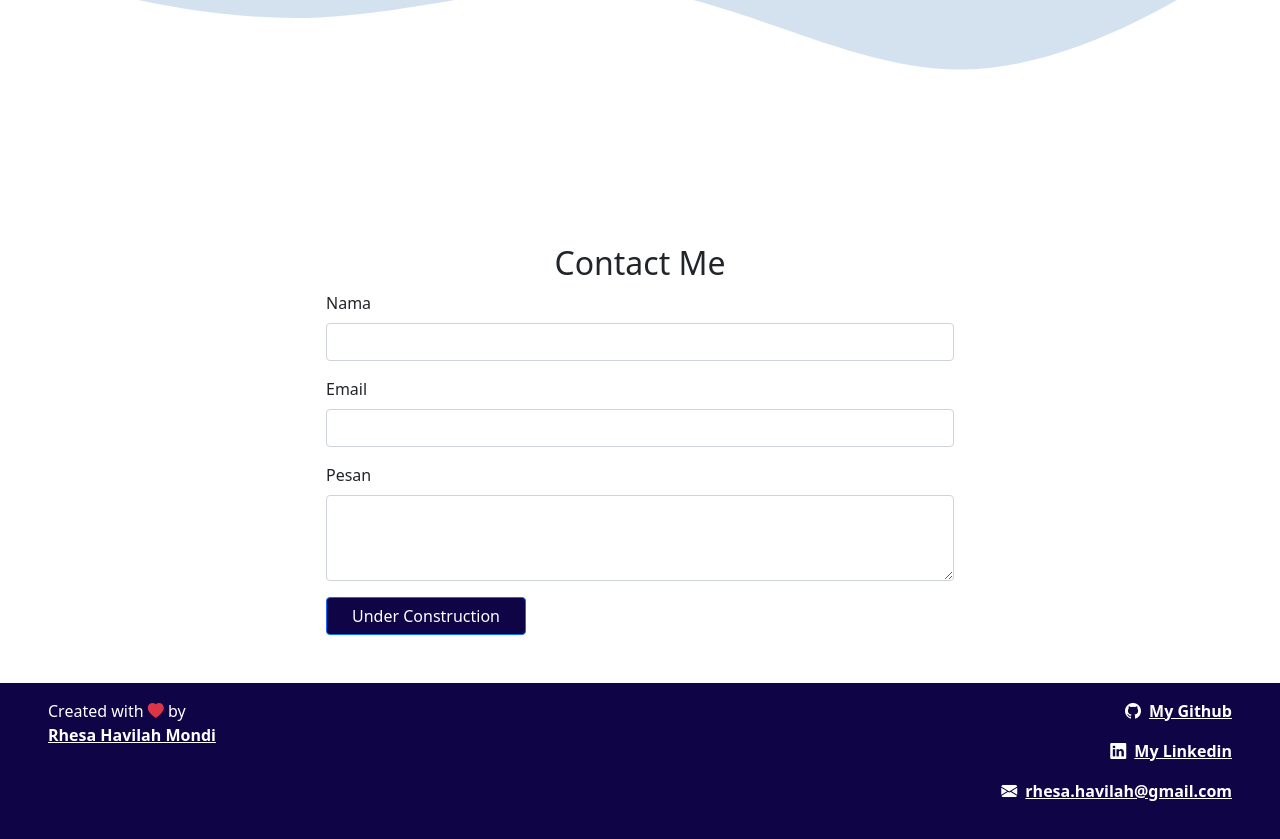
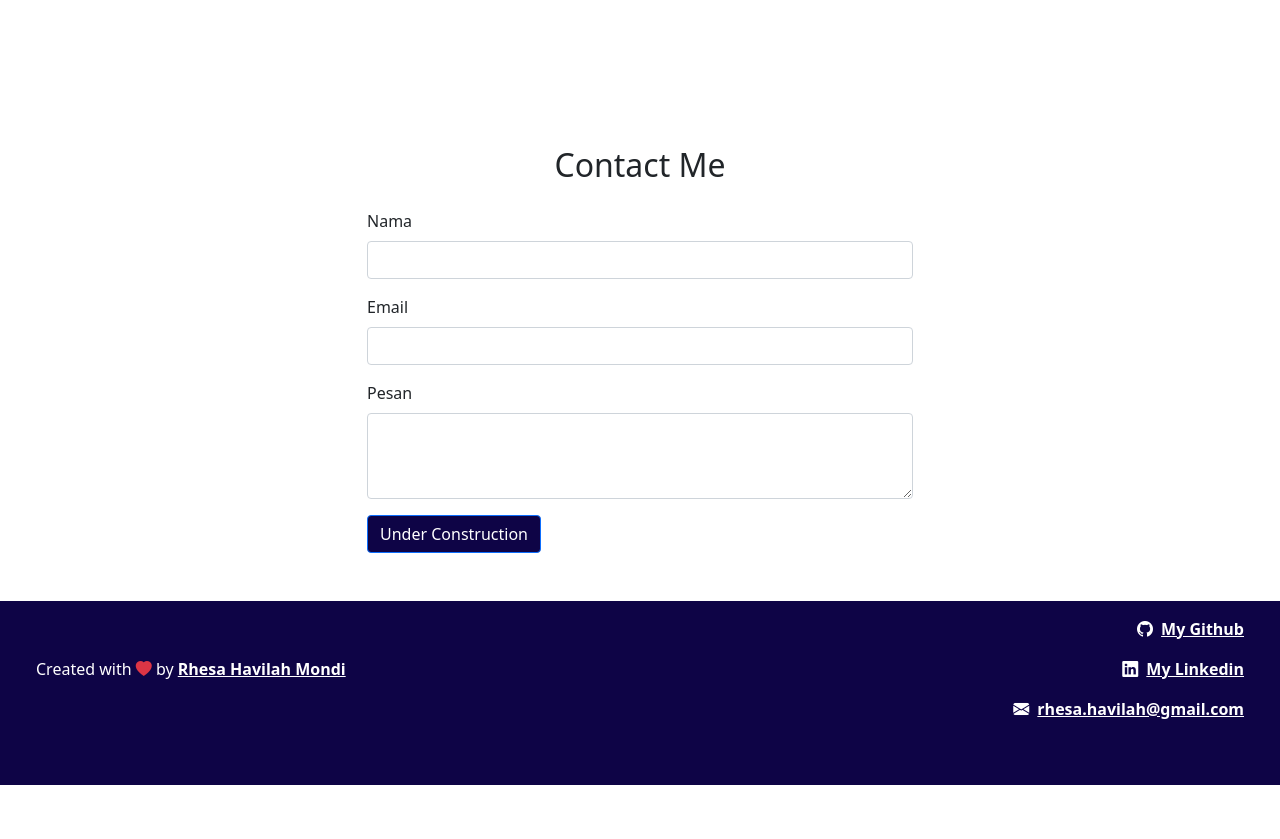
Before and after one commit to rheshav/MyPortofolio, a plain HTML site: page index.html in a window 1280 px wide. Shown: the part 2385-3224 px from the top of the page. After the commit the page ends 3170 px from the top, so only its background shows below. Drawn offline with nearby package versions, Linux system fonts and the light colour scheme.

Commit message:
edit button and card image height

```diff
--- a/index.html
+++ b/index.html
@@ -7,13 +7,13 @@
     <meta name="viewport" content="width=device-width, initial-scale=1" />
 
     <!-- favicon -->
-    <link rel="icon" href="img/favicon-32x32.png" type="image/gif" sizes="32x32">
+    <link rel="icon" href="img/favicon-32x32.png" type="image/gif" sizes="32x32" />
 
     <!-- Bootstrap CSS -->
     <link href="https://cdn.jsdelivr.net/npm/bootstrap@5.0.0-beta2/dist/css/bootstrap.min.css" rel="stylesheet" integrity="sha384-BmbxuPwQa2lc/FVzBcNJ7UAyJxM6wuqIj61tLrc4wSX0szH/Ev+nYRRuWlolflfl" crossorigin="anonymous" />
 
     <!-- Bootstrap Icon -->
-    <link rel="stylesheet" href="https://cdn.jsdelivr.net/npm/bootstrap-icons@1.4.0/font/bootstrap-icons.css">
+    <link rel="stylesheet" href="https://cdn.jsdelivr.net/npm/bootstrap-icons@1.4.0/font/bootstrap-icons.css" />
 
     <!-- My CSS -->
     <link rel="stylesheet" href="style.css" />
@@ -74,10 +74,11 @@
             </div>
             <div class="row justify-content-center fs-5 text-center">
                 <div class="col-md-8">
-                    <p>A fresh graduate of computer science at Sebelas Maret University, looking to secure a Frontend or Full-Stack Developer position to use and develop my skill and knowledge in a practical environment. My career goal is to assume a role
-                        that allows me contribute to an impactful project.</p>
+                    <p>
+                        A fresh graduate of computer science at Sebelas Maret University, looking to secure a Frontend or Full-Stack Developer position to use and develop my skill and knowledge in a practical environment. My career goal is to assume a role that allows me contribute
+                        to an impactful project.
+                    </p>
                 </div>
-
             </div>
         </div>
         <svg xmlns="http://www.w3.org/2000/svg" viewBox="0 0 1440 320">
@@ -111,8 +112,9 @@
                     <div class="card">
                         <img src="img/mangan.png" class="card-img-top" alt="project2" />
                         <div class="card-body">
-                            <p class="card-text card-size">In charge of managing "MANGAN" application database using firebase. Also responsible for some of the display in <a href="https://mangan.pw/#/jelajah">"MANGAN"</a> web application. And create a food recommendation based on restaurant's
-                                content.
+                            <p class="card-text card-size">
+                                In charge of managing "MANGAN" application database using firebase. Also responsible for some of the display in <a href="https://mangan.pw/#/jelajah">"MANGAN"</a> web application. And create a food recommendation based
+                                on restaurant's content.
                             </p>
                         </div>
                     </div>
@@ -127,10 +129,12 @@
                 </div>
                 <div class="col-md-5 mb-3">
                     <div class="card">
-                        <img src="img/aws.png " class="card-img-top " alt="project4 " />
-                        <div class="card-body ">
-                            <p class="card-text card-size ">AWS Certified Cloud Practitioner since Nov 2020 by Amazon Web Service and DTS Kominfo Fresh Graduate Academy. Check my validation <a href="https://aw.certmetrics.com/amazon/public/verification.aspx">here</a>. My validation
-                                number : X20K8ZVLKEF1Q03B</p>
+                        <img src="img/aws.png " class="card-img-top" alt="project4 " />
+                        <div class="card-body">
+                            <p class="card-text card-size">
+                                AWS Certified Cloud Practitioner since Nov 2020 by Amazon Web Service and DTS Kominfo Fresh Graduate Academy. Check my validation <a href="https://aw.certmetrics.com/amazon/public/verification.aspx">here</a>. My validation
+                                number : X20K8ZVLKEF1Q03B
+                            </p>
                         </div>
                     </div>
                 </div>
@@ -148,28 +152,28 @@
 
     <!-- Contact -->
     <section id="contact">
-        <div class="container ">
-            <div class="row text-center mb-3>
-                        <div class=" col ">
+        <div class="container">
+            <div class="row text-center mb-3">
+                <div class="col">
                     <h2>Contact Me</h2>
                 </div>
             </div>
-                    <div class="row justify-content-center ">
-                        <div class="col-md-6 ">
+            <div class="row justify-content-center">
+                <div class="col-md-6">
                     <form>
-                                <div class="mb-3 ">
-                                    <label for="name " class="form-label ">Nama</label>
-                                    <input type="text " class="form-control " id="name " aria-describedby="name " />
+                        <div class="mb-3">
+                            <label for="name " class="form-label">Nama</label>
+                            <input type="text " class="form-control" id="name " aria-describedby="name " />
                         </div>
-                                <div class="mb-3 ">
-                                    <label for="email " class="form-label ">Email</label>
-                                    <input type="email " class="form-control " id="email " aria-describedby="email " />
+                        <div class="mb-3">
+                            <label for="email " class="form-label">Email</label>
+                            <input type="email " class="form-control" id="email " aria-describedby="email " />
                         </div>
-                                <div class="mb-3 ">
-                                    <label for="pesan " class="form-label ">Pesan</label>
-                                    <textarea class="form-control " id="pesan " rows="3 "></textarea>
+                        <div class="mb-3">
+                            <label for="pesan " class="form-label">Pesan</label>
+                            <textarea class="form-control" id="pesan " rows="3 "></textarea>
                         </div>
-                                <button type="submit " class="btn btn-primary " style="background-color: #0e0446; "><span>Under Construction</span></button>
+                        <button id="submit " type="submit " class="btn btn-primary" style="background-color: #0e0446"><span>Under Construction</span></button>
                     </form>
                 </div>
             </div>
@@ -179,24 +183,26 @@
     <!-- Akhir Contact -->
 
     <!-- Footer -->
-    <footer class="text-white text-start pb-5 mt-5 " style="background-color: #0e0446 ">
-        <div class="row pt-3 ">
-            <div class="col-md-2 ms-5 ">
-                <p>Created with <i class="bi bi-heart-fill text-danger "></i> by <br> <a href="https://www.instagram.com/rheshav_/ " class="text-white fw-bold ">Rhesa Havilah Mondi</a></p>
+    <footer class="text-white text-start pb-5 mt-5" style="background-color: #0e0446">
+        <div class="row pt-3 mx-4">
+            <div class="col-md-4 my-auto">
+                <p>
+                    Created with <i class="bi bi-heart-fill text-danger"></i> by
+                    <a href="https://www.instagram.com/rheshav_/ " class="text-white fw-bold">Rhesa Havilah Mondi</a>
+                </p>
             </div>
-            <div class="col-md text-end me-5 ">
-                <div class="row ">
-                    <p><i class="bi bi-github me-2 "></i><a href="https://github.com/rheshav " class="text-white fw-bold ">My Github</a></p>
+            <div class="col-md text-end my-auto">
+                <div class="row">
+                    <p><i class="bi bi-github me-2"></i><a href="https://github.com/rheshav " class="text-white fw-bold">My Github</a></p>
                 </div>
-                <div class="row ">
-                    <p><i class="bi bi-linkedin me-2 "></i><a href="https://www.linkedin.com/in/rheshav/ " class="text-white fw-bold ">My Linkedin</a></p>
+                <div class="row">
+                    <p><i class="bi bi-linkedin me-2"></i><a href="https://www.linkedin.com/in/rheshav/ " class="text-white fw-bold">My Linkedin</a></p>
                 </div>
-                <div class="row ">
-                    <p><i class="bi bi-envelope-fill me-2 "></i><a href="https://mail.google.com/mail/u/0/#inbox?compose=new " class="text-white fw-bold ">rhesa.havilah@gmail.com</a></p>
+                <div class="row">
+                    <p><i class="bi bi-envelope-fill me-2"></i><a href="https://mail.google.com/mail/u/0/#inbox?compose=new " class="text-white fw-bold">rhesa.havilah@gmail.com</a></p>
                 </div>
             </div>
         </div>
-
     </footer>
     <!-- Akhir Footer -->
     <!-- Bootstrap Bundle with Popper -->
--- a/style.css
+++ b/style.css
@@ -12,7 +12,7 @@ section {
 }
 
 .card img {
-    max-height: 280px;
+    max-height: 230px;
 }
 
 .card:hover {
@@ -30,26 +30,26 @@ section {
 }
 
 .card-size {
-    min-height: 120px;
+    min-height: 100px;
 }
 
 footer a:hover {
     font-size: larger;
 }
 
-button {
+button#submit {
     width: 200px;
 }
 
-button span {
+button#submit span {
     background-color: #0e0446;
 }
 
-button:hover span {
+button#submit:hover span {
     display: none;
 }
 
-button:hover:before {
+button#submit:hover:before {
     content: 'Sorry :(';
 }
 
```
Lines whose indentation alone changed are shown as unchanged.
